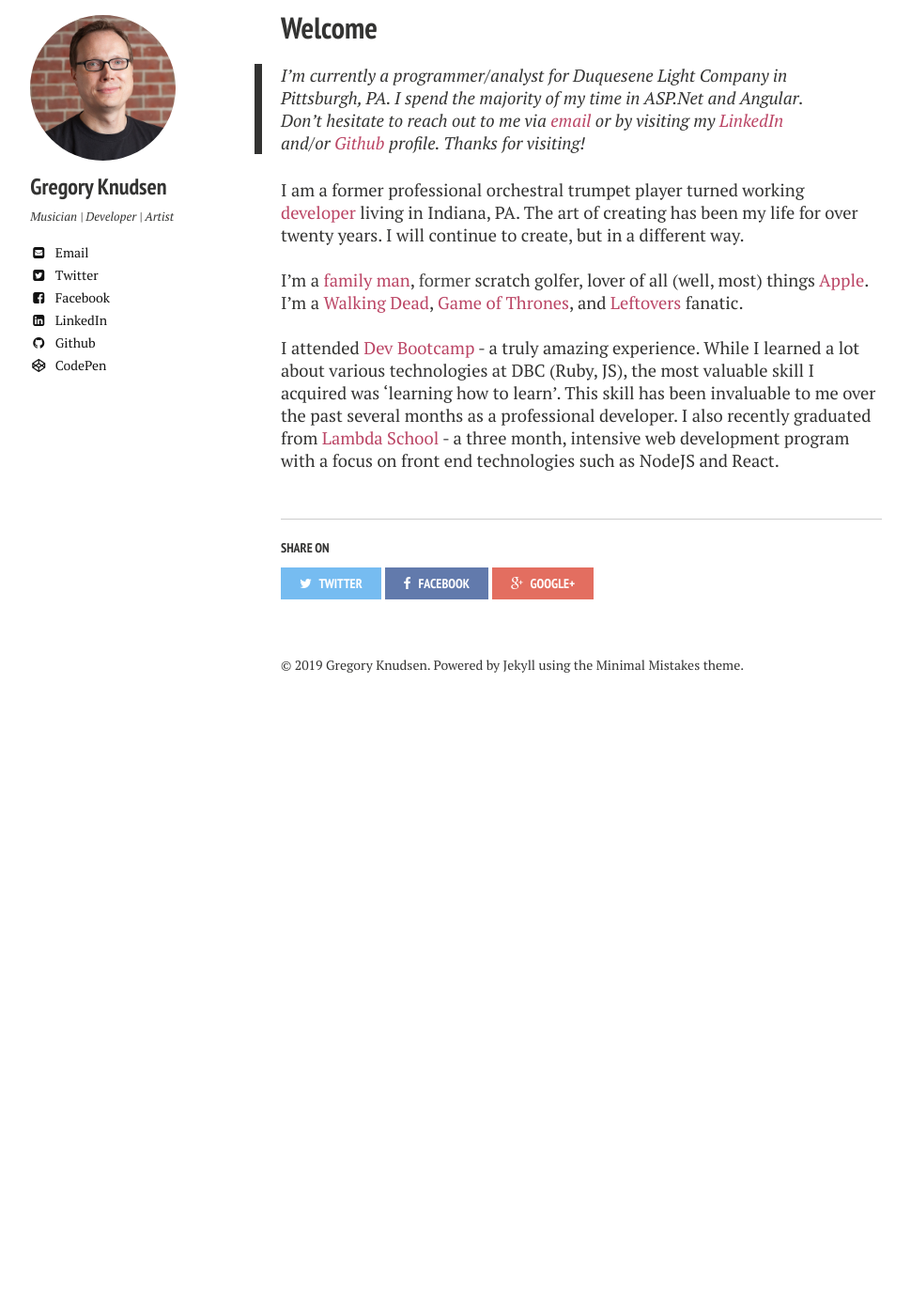
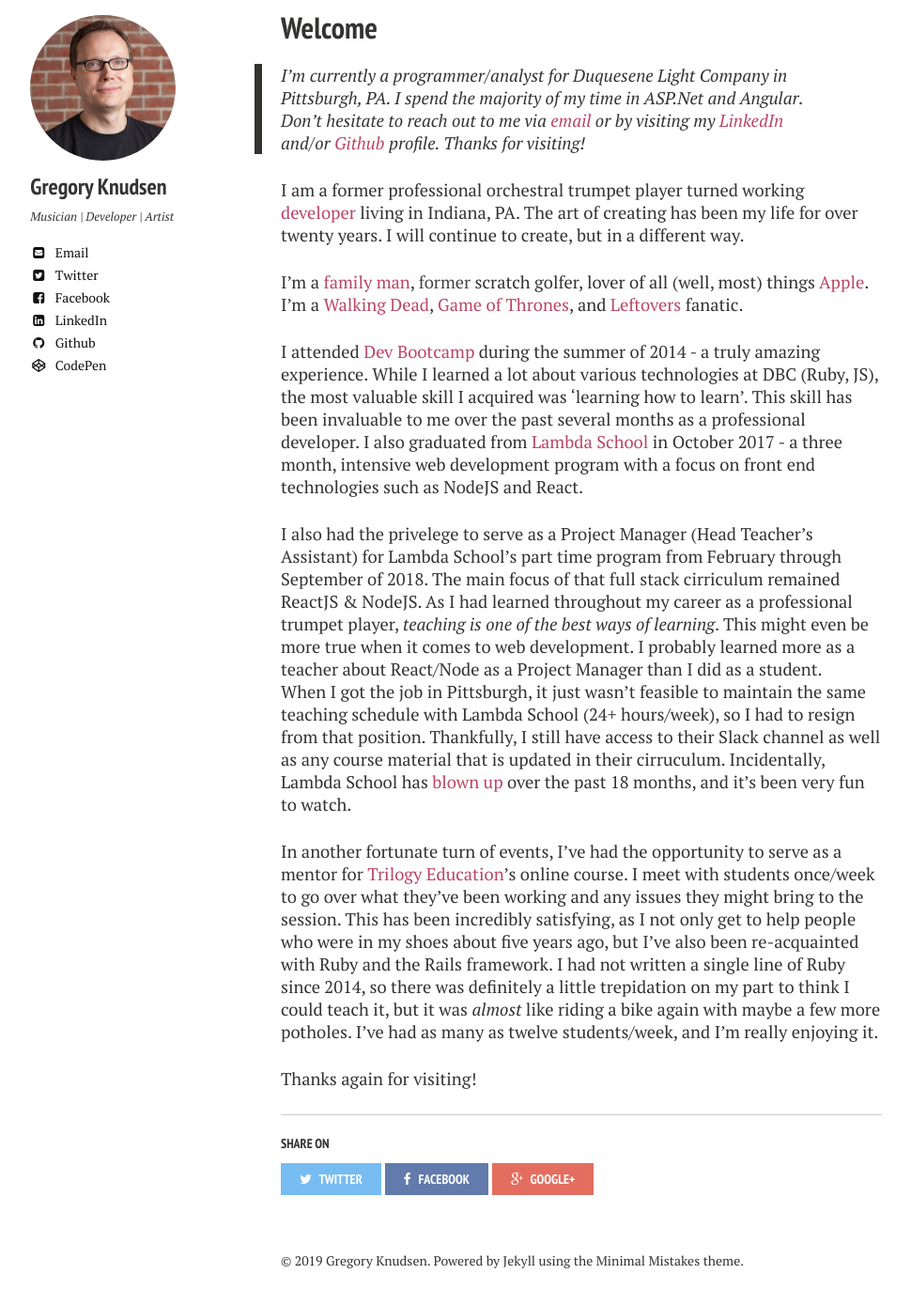
Before and after one commit to gregknudsen/gregknudsen.github.io, a Jekyll site: the page built from index.md, in a window 1280 px wide and 1400 px high, scrolled down 383 px. Shown: the top 1389 px of the window at 94% size, without its empty margins (21-991 px from the left). Built offline with Jekyll 4.4.1, drawn with Linux system fonts in a browser that asks for light colours; nearby versions of some CDN libraries; before the commit the page ends 1149 px from its top, so only the background shows below that.

Commit message:
update gemfile and index page summary

```diff
--- a/Gemfile
+++ b/Gemfile
@@ -4,3 +4,4 @@
 gem 'jekyll-sitemap'
 gem 'octopress', '~> 3.0.0.rc.12'
 gem 'jekyll-picture-tag', '~> 0.2.3'
+gem 'github-pages', group: :jekyll_plugins
--- a/index.md
+++ b/index.md
@@ -10,7 +10,16 @@
 
 > > I'm currently a programmer/analyst for Duquesene Light Company in Pittsburgh, PA. I spend the majority of my time in ASP.Net and Angular. Don't hesitate to reach out to me via [email](mailto:dev.artist15@gmail.com) or by visiting my [LinkedIn](https://www.linkedin.com/pub/gregory-knudsen/41/b33/64){:target="_blank"} and/or [Github](https://github.com/gregknudsen){:target="_blank"} profile. Thanks for visiting!
 
-I am a former professional orchestral trumpet player turned working [developer](http://www.github.com/gregknudsen){:target="_blank"} living in Indiana, PA. The art of creating has been my life for over twenty years. I will continue to create, but in a different way.<br><br>
-I'm a [family man](http://imgur.com/BAKjeyD){:target="_blank"}, <span id="former">former</span> scratch golfer, lover of all (well, most) things [Apple](http://www.apple.com){:target="_blank"}. I'm a [Walking Dead](http://www.amc.com/shows/the-walking-dead){:target="_blank"}, [Game of Thrones](http://www.hbo.com/game-of-thrones){:target="_blank"}, and [Leftovers](http://www.hbo.com/the-leftovers){:target="_blank"} fanatic.<br><br>
-I attended [Dev Bootcamp](http://devbootcamp.com/locations/new-york/){:target="_blank"} - a truly amazing experience. While I learned a lot about various technologies at DBC (Ruby, JS), the most valuable skill I acquired was 'learning how to learn'. This skill has been invaluable to me over the past several months as a professional developer.
-I also recently graduated from [Lambda School](https://www.lambdaschool.com) - a three month, intensive web development program with a focus on front end technologies such as NodeJS and React.<br><br>
+I am a former professional orchestral trumpet player turned working [developer](http://www.github.com/gregknudsen){:target="_blank"} living in Indiana, PA. The art of creating has been my life for over twenty years. I will continue to create, but in a different way.
+
+I'm a [family man](http://imgur.com/BAKjeyD){:target="_blank"}, <span id="former">former</span> scratch golfer, lover of all (well, most) things [Apple](http://www.apple.com){:target="_blank"}. I'm a [Walking Dead](http://www.amc.com/shows/the-walking-dead){:target="_blank"}, [Game of Thrones](http://www.hbo.com/game-of-thrones){:target="_blank"}, and [Leftovers](http://www.hbo.com/the-leftovers){:target="_blank"} fanatic.
+
+I attended [Dev Bootcamp](http://devbootcamp.com/locations/new-york/){:target="_blank"} during the summer of 2014 - a truly amazing experience. While I learned a lot about various technologies at DBC (Ruby, JS), the most valuable skill I acquired was 'learning how to learn'. This skill has been invaluable to me over the past several months as a professional developer.
+I also graduated from [Lambda School](https://www.lambdaschool.com) in October 2017 - a three month, intensive web development program with a focus on front end technologies such as NodeJS and React.
+
+I also had the privelege to serve as a Project Manager (Head Teacher's Assistant) for Lambda School's part time program from February through September of 2018. The main focus of that full stack cirriculum remained ReactJS &amp; NodeJS. As I had learned throughout my career as a professional trumpet player, *teaching is one of the best ways of learning*. This might even be more true when it comes to web development. I probably learned more as a teacher about React/Node as a Project Manager than I did as a student.\
+When I got the job in Pittsburgh, it just wasn't feasible to maintain the same teaching schedule with Lambda School (24+ hours/week), so I had to resign from that position. Thankfully, I still have access to their Slack channel as well as any course material that is updated in their cirruculum. Incidentally, Lambda School has [blown up](https://www.forbes.com/sites/susanadams/2019/01/08/how-lambda-school-raised-30m-to-expand-its-income-sharing-tuition-plan-for-online-coding-students/#5541ce362c68){:target="_blank} over the past 18 months, and it's been very fun to watch.
+
+In another fortunate turn of events, I've had the opportunity to serve as a mentor for [Trilogy Education](https://www.trilogyed.com/){:target="_blank}'s online course. I meet with students once/week to go over what they've been working and any issues they might bring to the session. This has been incredibly satisfying, as I not only get to help people who were in my shoes about five years ago, but I've also been re-acquainted with Ruby and the Rails framework. I had not written a single line of Ruby since 2014, so there was definitely a little trepidation on my part to think I could teach it, but it was *almost* like riding a bike again with maybe a few more potholes. I've had as many as twelve students/week, and I'm really enjoying it.
+
+Thanks again for visiting!
```
Also changed, not shown: Gemfile.lock.
